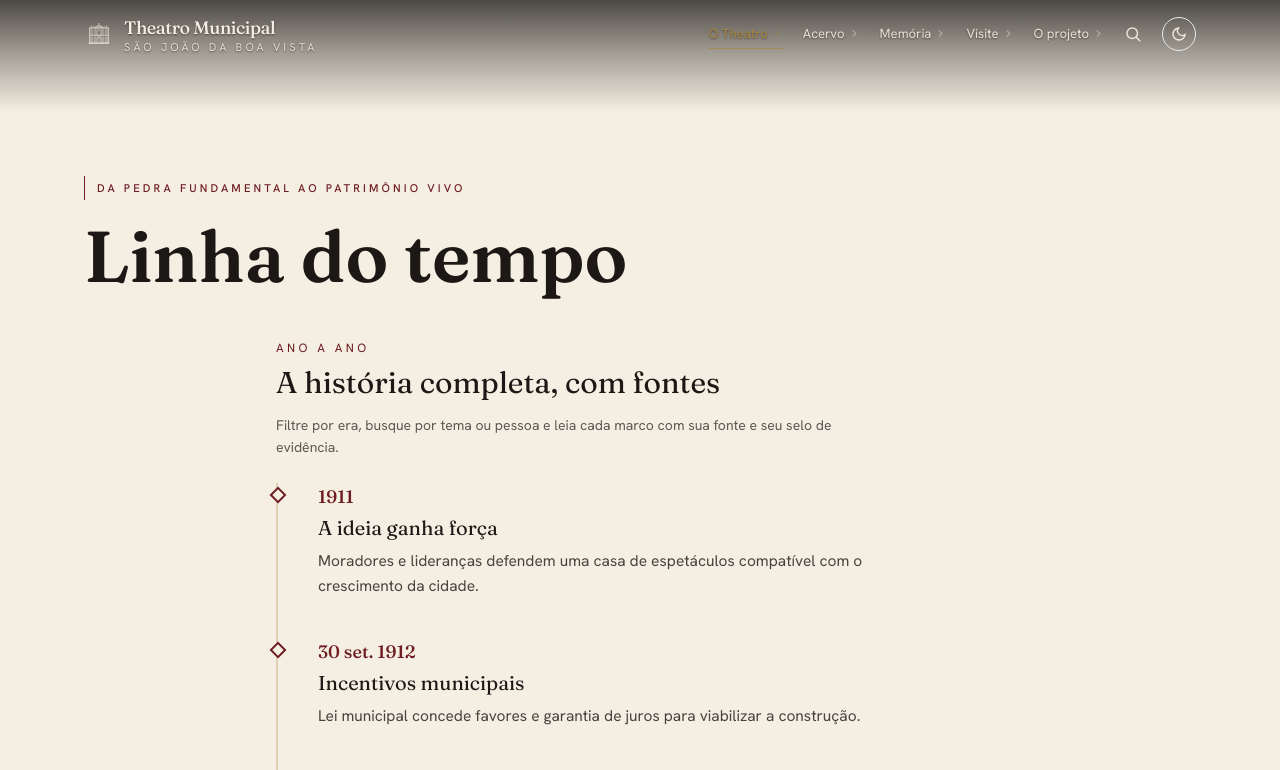
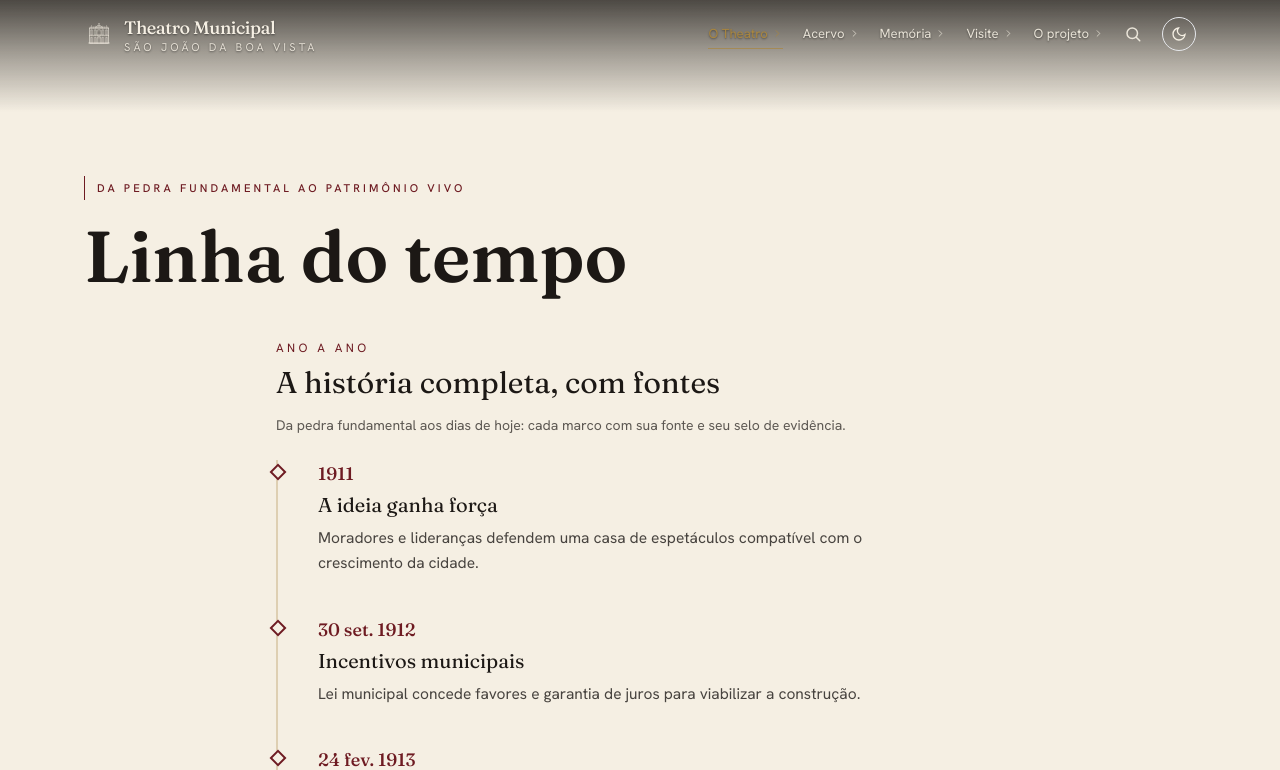
Before and after one commit to edumenezes75/theatro-sjbv, a Next.js app: page /linha-do-tempo in a window 1280 px wide. Shown: the top 770 px of the page. Built offline with nearby package versions, Linux system fonts and the light colour scheme.

Commit message:
Linha do tempo: intro sem mencao aos filtros removidos

```diff
--- a/app/linha-do-tempo/page.tsx
+++ b/app/linha-do-tempo/page.tsx
@@ -26,7 +26,7 @@ export default function LinhaDoTempoPage() {
           <p className="font-sans text-xs uppercase tracking-eyebrow text-curtain dark:text-gold">Ano a ano</p>
           <h2 className="mt-2 font-display text-3xl leading-tight">A história completa, com fontes</h2>
           <p className="mt-3 max-w-reading font-sans text-sm leading-relaxed text-ink/70 dark:text-cream/70">
-            Filtre por era, busque por tema ou pessoa e leia cada marco com sua fonte e seu selo de evidência.
+            Da pedra fundamental aos dias de hoje: cada marco com sua fonte e seu selo de evidência.
           </p>
         </div>
         <TimelineExplorer eventos={eventosRede} />
```
